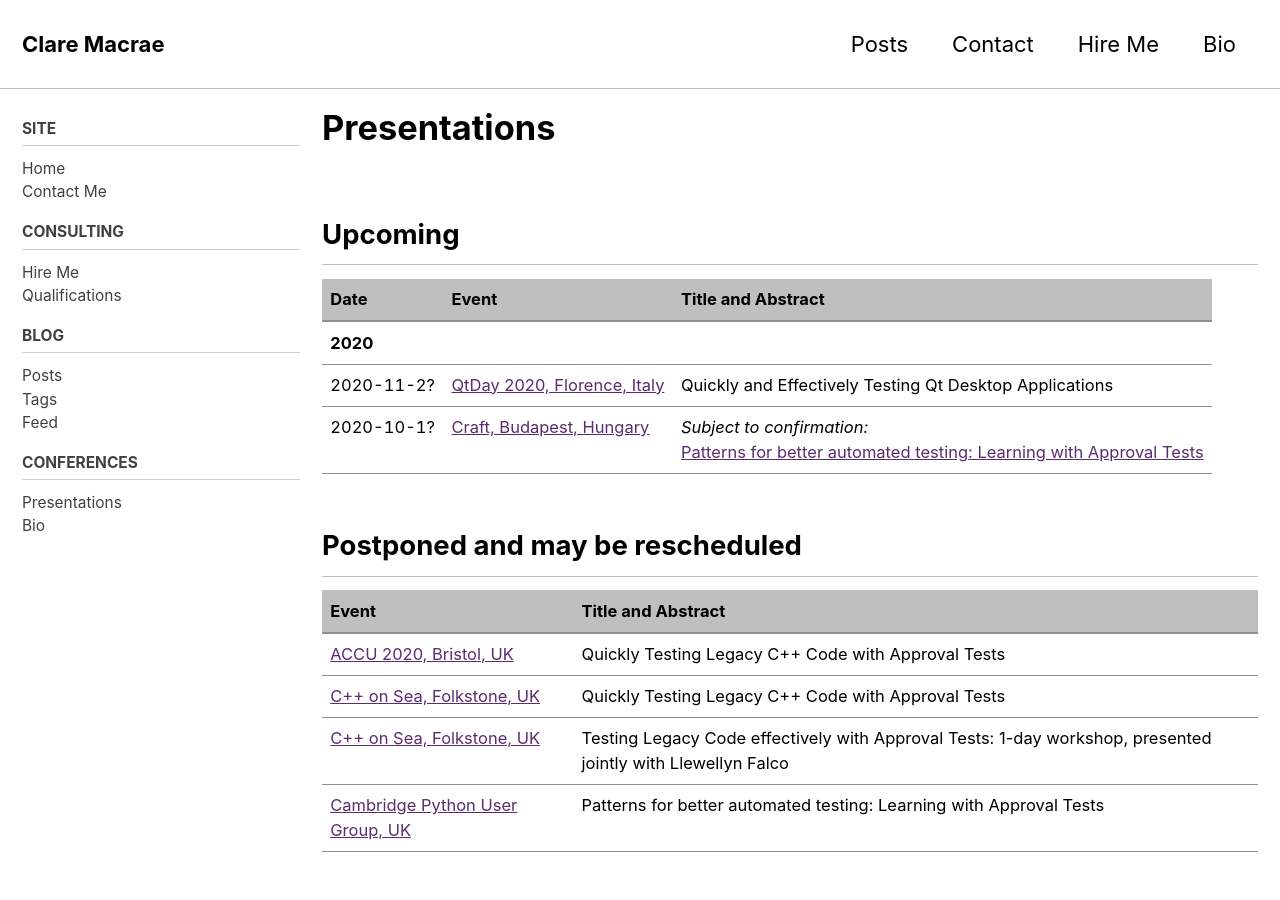
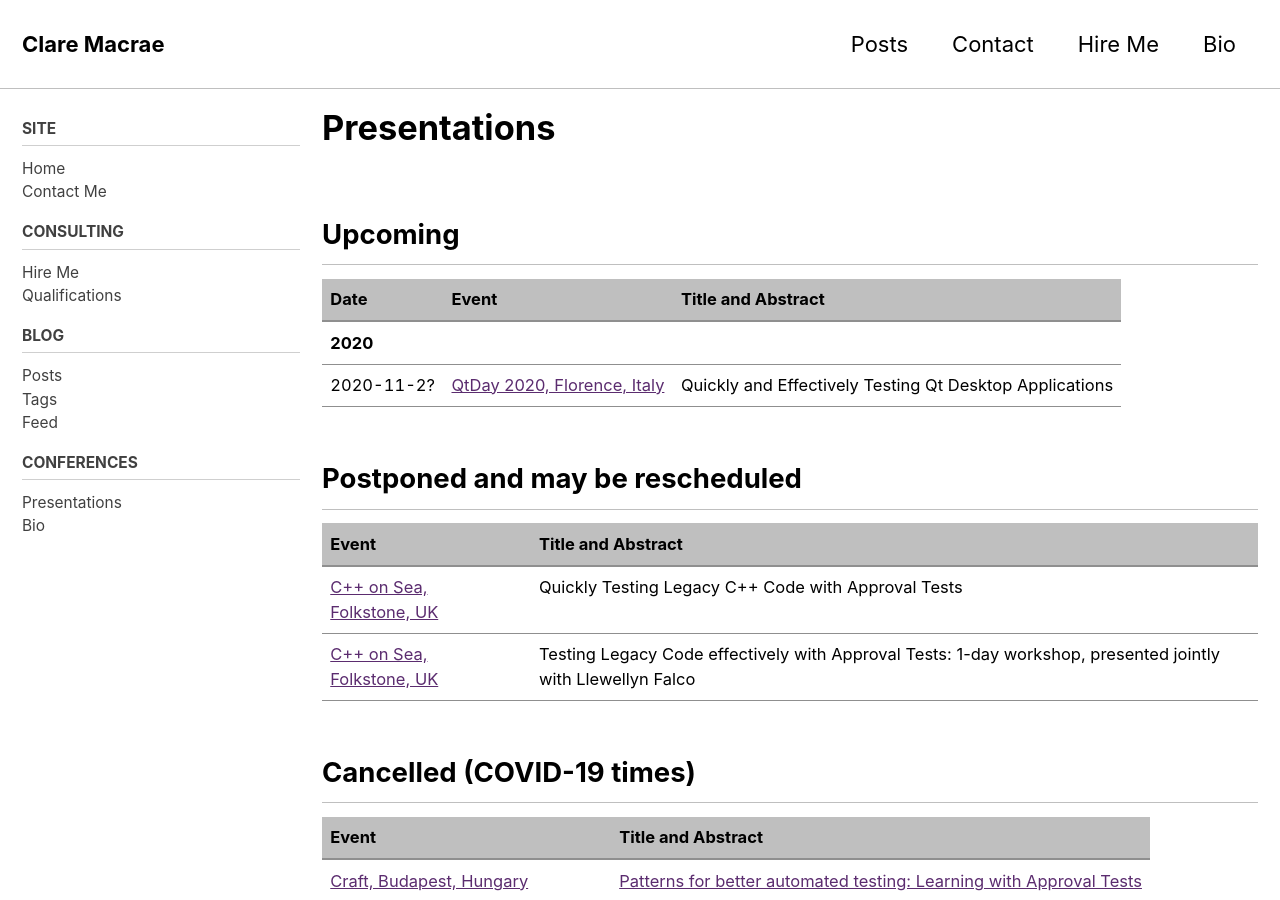
Before and after one commit to claremacrae/claremacrae.github.io, a Jekyll site: the page built from conferences/presentations.md, in a window 1280 px wide and 900 px high. Built offline with Jekyll 4.4.1, drawn with Linux system fonts in a browser that asks for light colours; cached includes are drawn as plain includes; nearby versions of some CDN libraries; some of the changed text lies outside the part shown.

Commit message:
Mark some conferences as cancelled - now Craft has been cancelled

```diff
--- a/conferences/presentations.md
+++ b/conferences/presentations.md
@@ -12,16 +12,21 @@ read_time: false
 | ----- | ----- | ------------------ |
 | **2020** | &nbsp; | &nbsp; |
 | <span class="text-tabular-dates">2020-11-2?</span> | [QtDay 2020, Florence,&nbsp;Italy](https://www.qtday.it/) | Quickly and Effectively Testing Qt Desktop Applications |
-| <span class="text-tabular-dates">2020-10-1?</span> | [Craft, Budapest,&nbsp;Hungary](https://craft-conf.com) | _Subject to confirmation:_<br>[Patterns for better automated testing: Learning with Approval Tests](https://craft-conf.com/speaker/ClareMacrae) |
 
 ## Postponed and may be rescheduled
 
 | Event | Title and Abstract |
 | ----- | ------------------ |
-| [ACCU 2020, Bristol,&nbsp;UK](https://conference.accu.org/) | Quickly Testing Legacy C++ Code with Approval Tests |
 | [C++ on Sea, Folkstone,&nbsp;UK](https://cpponsea.uk/) | Quickly Testing Legacy C++ Code with Approval Tests |
 | [C++ on Sea, Folkstone,&nbsp;UK](https://cpponsea.uk/) | Testing Legacy Code effectively with Approval Tests: 1-day workshop, presented jointly with Llewellyn Falco |
+
+## Cancelled (COVID-19 times)
+
+| Event | Title and Abstract |
+| ----- | ------------------ |
+| [Craft, Budapest,&nbsp;Hungary](https://craft-conf.com) | [Patterns for better automated testing: Learning with Approval Tests](https://craft-conf.com/speaker/ClareMacrae) |
 | [Cambridge Python User Group, UK](https://www.meetup.com/CamPUG/) | Patterns for better automated testing: Learning with Approval Tests |
+| [ACCU 2020, Bristol,&nbsp;UK](https://conference.accu.org/) | Quickly Testing Legacy C++ Code with Approval Tests |
 
 ## Completed
 
```
